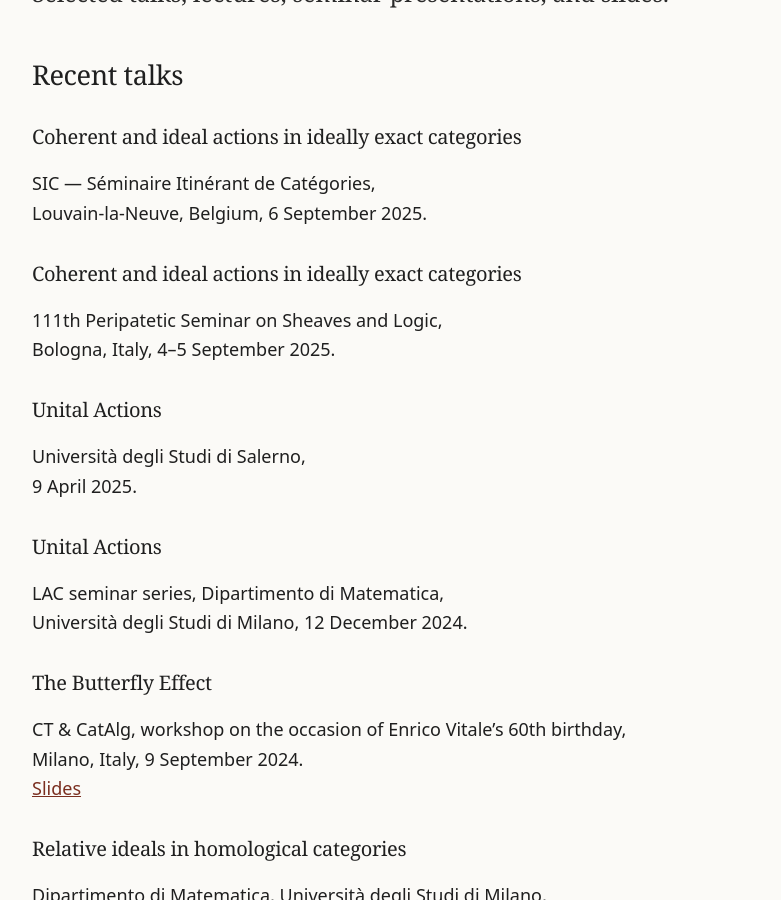
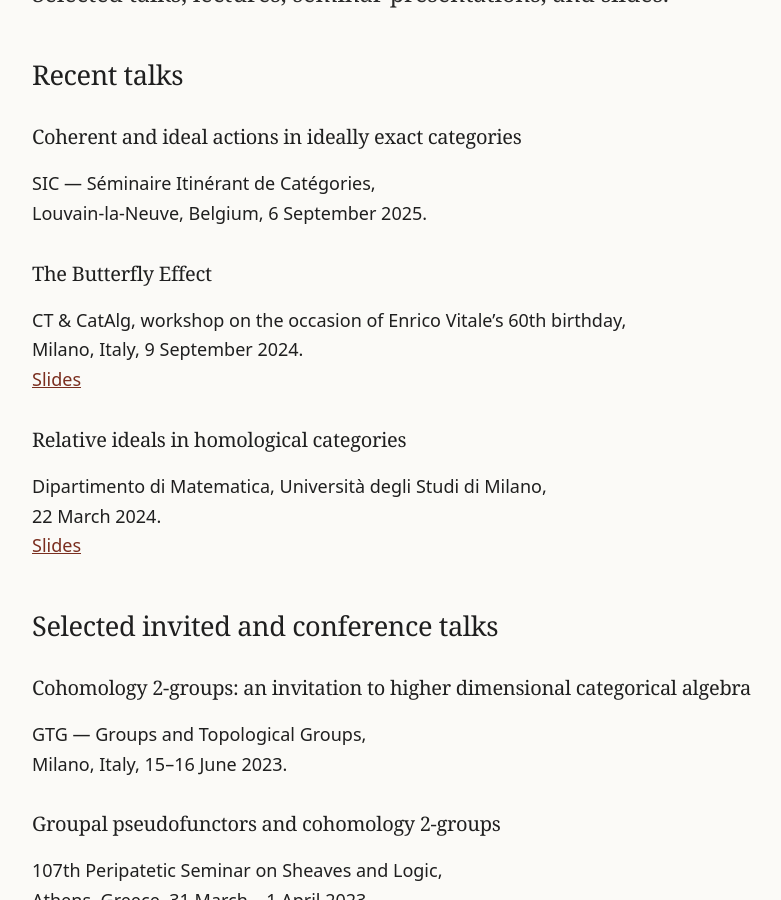
Before and after one commit to gmetere/gmetere.github.io, a Jekyll site: the page built from talks.md, in a window 1280 px wide and 900 px high, scrolled down 333 px. Shown: the whole window, without its empty margins (198-979 px from the left). Built offline with Jekyll 4.4.1, drawn with Linux system fonts in a browser that asks for light colours.

Commit message:
Update talks.md

```diff
--- a/talks.md
+++ b/talks.md
@@ -14,21 +14,6 @@ Selected talks, lectures, seminar presentations, and slides.
 
 SIC — Séminaire Itinérant de Catégories,
 Louvain-la-Neuve, Belgium, 6 September 2025.
-
-### Coherent and ideal actions in ideally exact categories
-
-111th Peripatetic Seminar on Sheaves and Logic,
-Bologna, Italy, 4–5 September 2025.
-
-### Unital Actions
-
-Università degli Studi di Salerno,
-9 April 2025.
-
-### Unital Actions
-
-LAC seminar series, Dipartimento di Matematica,
-Università degli Studi di Milano, 12 December 2024.
 
 ### The Butterfly Effect
 
```
